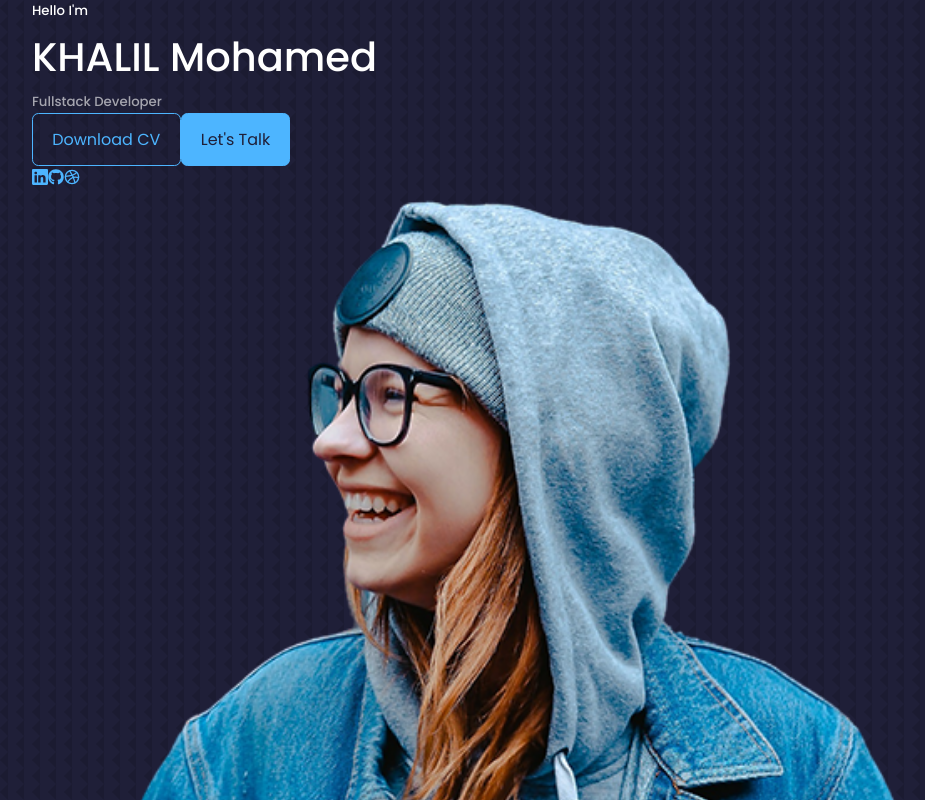
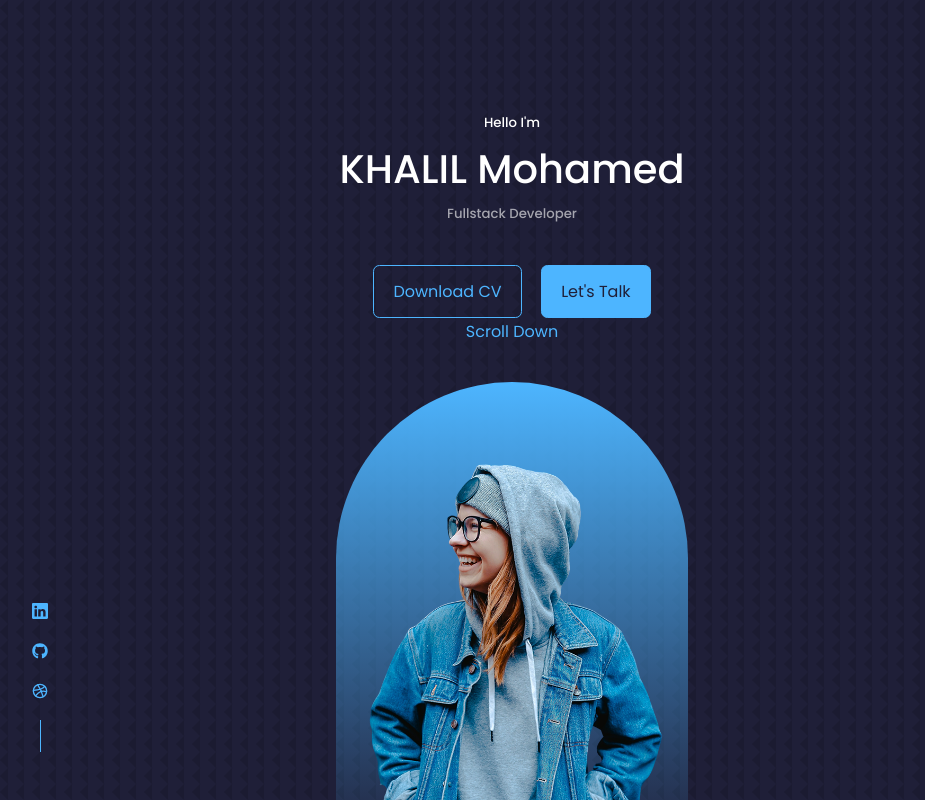
Before and after one commit to KhalilMohamed01/react-portfolio, a React (Create React App) app: page / in a window 1280 px wide. Shown: the top 800 px of the page, without its empty margins (128-1053 px from the left). Built offline with nearby package versions, Linux system fonts and the light colour scheme; a web font is replaced by a local one.

Commit message:
Completed Header Component

```diff
--- a/src/components/header/Header.jsx
+++ b/src/components/header/Header.jsx
@@ -5,7 +5,8 @@
 import HeaderSocial from './HeaderSocials'
 export const Header = () => {
   return (
-    <div className="container header_container">
+    <header>
+    <div className="container header__container">
         <h5>Hello I'm</h5>
         <h1>KHALIL Mohamed</h1>
         <h5 className="text-light">Fullstack Developer</h5>
@@ -16,5 +17,6 @@
         </div>
         <a href="#contact" className='scroll_down'>Scroll Down</a>
     </div>
+    </header>
   )
 }
--- a/src/components/header/HeaderSocials.jsx
+++ b/src/components/header/HeaderSocials.jsx
@@ -10,9 +10,9 @@
 const HeaderSocials = () => {
   return (
     <div className="header__socials">
-        <a href="https://linkedin.com" target="_blank"><BsLinkedin/></a>
-        <a href="https://github.com" target="_blank"><FaGithub/></a>
-        <a href="https://dribble.com" target="_blank"><FiDribbble/></a>
+        <a href="https://linkedin.com" target="__blank"><BsLinkedin/></a>
+        <a href="https://github.com" target="__blank"><FaGithub/></a>
+        <a href="https://dribble.com" target="__blank"><FiDribbble/></a>
 
 
     </div>
--- a/src/components/header/header.css
+++ b/src/components/header/header.css
@@ -0,0 +1,50 @@
+header {
+    height:100vh;
+    padding-top:7rem;
+    overflow: hidden;
+}
+
+.header__container{
+    text-align:center;
+    height: 100%;
+    position: relative;
+}
+
+/* ============== CTA ============ */
+
+.cta{
+    margin-top: 2.5rem;
+    display: flex;
+    gap:1.2rem;
+    justify-content: center;
+}
+
+/* ============ HEADER SOCIALS ========= */
+.header__socials{
+    display: flex;
+    flex-direction: column;
+    align-items: center;
+    gap:0.8rem;
+    position: absolute;
+    left: 0;
+    bottom: 3rem;
+}
+.header__socials::after{
+    content: "";
+    width: 1px;
+    height: 2rem;
+    background: var(--color-primary);
+}
+
+/* =========== ME =========== */
+.me{
+    background: linear-gradient(var(--color-primary),transparent);
+    width:22rem;
+    height: 30rem;
+    position: absolute;
+    left:calc(50% - 11rem);
+    margin-top: 4rem;
+    border-radius: 12rem 12rem 0 0;
+    overflow: hidden;
+    padding:5rem 1.5rem 1.5rem 1.5rem;
+}
```
